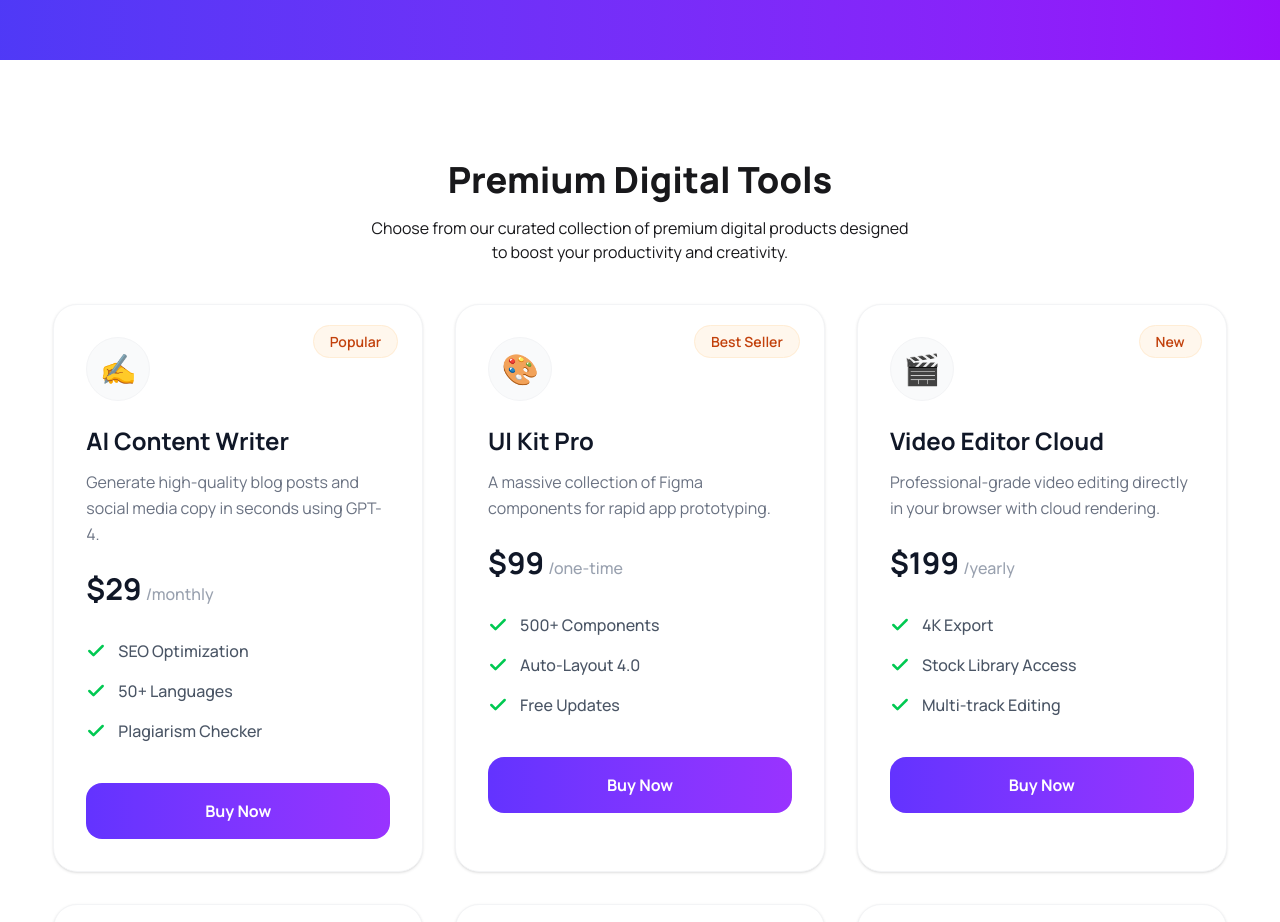
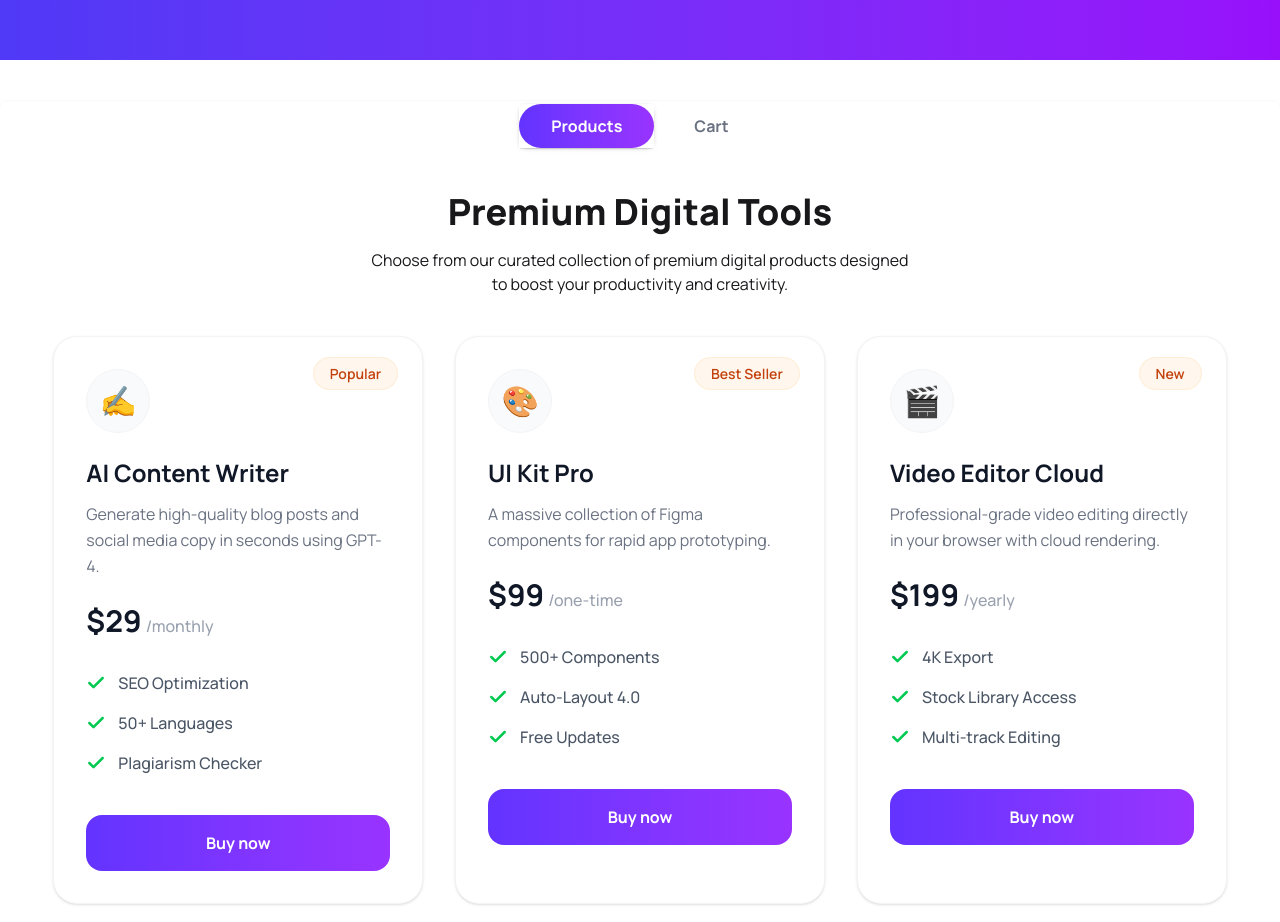
Before and after one commit to Juadul-Ahmed/Digi-tools, a React (Vite) app: page / in a window 1280 px wide. Shown: the part 1010-1932 px from the top of the page. Built offline with nearby package versions, Linux system fonts and the light colour scheme.

Commit message:
cart functionality added

```diff
--- a/src/App.jsx
+++ b/src/App.jsx
@@ -1,4 +1,6 @@
+import { useState } from "react"
 import BannerSection from "./Components/BannerSection"
+import Cart from "./Components/Cart"
 import Count from "./Components/Count"
 import NavBar from "./Components/NavBar"
 import Products from "./Components/Products"
@@ -12,15 +14,56 @@
 const productPromise = getProducts()
 
 
+
 function App() {
 
+const [activeTab,setActiveTab] = useState ("product")
+const [carts,setCarts] = useState([])
 
   return (
     <>
    <NavBar/>
    <BannerSection/>
    <Count/>
-   <Products productPromise={productPromise}/>
+   <div className="flex justify-center tabs tabs-box bg-transparent mt-10">
+        <label className="cursor-pointer">
+          <input
+            type="radio"
+            name="my_tabs_1"
+            className="peer hidden"
+            aria-label="Products"
+            defaultChecked
+            onClick={()=> setActiveTab("product")}
+          />
+          <div
+            className="px-8 py-2.5 rounded-full font-bold text-gray-500 transition-all
+      peer-checked:bg-gradient-to-r peer-checked:from-[#6333ff] peer-checked:to-[#9933ff]
+      peer-checked:text-white  hover:text-[#6333ff]"
+          >
+            Products
+          </div>
+        </label>
+
+        <label className="cursor-pointer ml-2">
+          <input
+            type="radio"
+            name="my_tabs_1"
+            className="peer hidden"
+            aria-label="Cart"
+            onClick={()=> setActiveTab("cart")}
+          />
+          <div
+            className="px-8 py-2.5 rounded-full font-bold text-gray-500 transition-all
+      peer-checked:bg-gradient-to-r peer-checked:from-[#6333ff] peer-checked:to-[#9933ff]
+      peer-checked:text-white hover:text-[#6333ff]"
+          >
+            Cart
+          </div>
+        </label>
+      </div>
+  {activeTab === "product" && <Products productPromise={productPromise} carts={carts} setCarts={setCarts} />}
+
+  {activeTab === "cart" && <Cart carts={carts} />}
     </>
   )
 }
--- a/src/Components/BannerSection.jsx
+++ b/src/Components/BannerSection.jsx
@@ -33,7 +33,7 @@
 
             <a className="btn btn-md md:btn-lg btn-ghost rounded-full font-bold flex items-center gap-2 group">
                <img src="/Play.png" alt="Play" className="w-6 h-6" />
-               <span className="bg-gradient-to-r from-indigo-600 to-purple-600 bg-clip-text text-transparent">
+               <span className={"bg-gradient-to-r from-indigo-600 to-purple-600 bg-clip-text text-transparent"}>
                  Watch Demo
                </span>
             </a>
--- /dev/null
+++ b/src/Components/Cart.jsx
@@ -0,0 +1,33 @@
+import React from "react";
+
+const Cart = ({ carts }) => {
+  console.log(carts);
+  return (
+    <div className="p-10 w-11/12 mx-auto shadow-sm rounded-lg">
+      <h1 className="text-2xl font-bold mb-8">Your Cart</h1>
+      <div className="p-3">
+        {carts.map((item) => (
+        <div key={item.id} className="flex  gap-8 rounded-lg mb-4 bg-[#F9FAFC]">
+          <div>
+            <span className="text-5xl">{item.icon}</span>
+          </div>
+          <div>
+            <h3 className="text-xl font-bold text-[#101727] mb-3">
+              {item.name}
+            </h3>
+            <div>$ {item.price}</div>
+          </div>
+        </div>
+      ))
+      }
+      <div className="flex justify-between">
+        <div className="font-bold text-xl">Total</div>
+        <div className="font-bold text-xl">0</div>
+      </div>
+      </div>
+
+    </div>
+  );
+};
+
+export default Cart;
--- a/src/Components/Products.jsx
+++ b/src/Components/Products.jsx
@@ -1,12 +1,13 @@
-import React, { use } from "react";
-import { Check } from "lucide-react";
+import React, { use} from "react";
+import ProductsCard from "./ProductsCard";
 
-const Products = ({ productPromise }) => {
+const Products = ({ productPromise, carts, setCarts }) => {
   const products = use(productPromise);
+
 
   return (
     <div>
-      <div className="text-center mt-25">
+      <div className="text-center mt-10">
         <h2 className="font-extrabold text-4xl mb-4">Premium Digital Tools</h2>
         <p>
           Choose from our curated collection of premium digital products
@@ -14,51 +15,13 @@
         </p>
       </div>
 
+      {/* tab */}
+
+      {/* tab */}
+
       <div className="mt-10 w-11/12 mx-auto  grid md:grid-cols-2 lg:grid-cols-3 gap-8">
         {products.map((product) => (
-          <div className="relative w-full max-w-sm p-8 bg-white border border-gray-100 rounded-3xl shadow-sm hover:shadow-md transition-shadow">
-            <div className="absolute top-6 right-6">
-              <span className="bg-[#fff7ed] text-[#c2410c] text-sm font-semibold px-4 py-1.5 rounded-full border border-[#ffedd5]">
-                {product.tag}
-              </span>
-            </div>
-
-            <div className="w-16 h-16 bg-gray-50 rounded-full flex items-center justify-center border border-gray-100 mb-6">
-              <span className="text-3xl">{product.icon}</span>
-            </div>
-
-            <h3 className="text-2xl font-bold text-[#101727] mb-3">
-              {product.name}
-            </h3>
-            <p className="text-gray-500 leading-relaxed mb-6">
-              {product.description}
-            </p>
-
-            <div className="flex items-baseline mb-8">
-              <span className="text-3xl font-bold text-[#101727]">
-                ${product.price}
-              </span>
-              <span className="text-gray-400 font-medium ml-1">
-                /{product.period}
-              </span>
-            </div>
-
-            <ul className="space-y-4 mb-10">
-              {product.features.map((feature, index) => (
-                <li
-                  key={index}
-                  className="flex items-center gap-3 text-gray-600 font-medium"
-                >
-                  <Check className="text-green-500 w-5 h-5 stroke-[3]" />
-                  {feature}
-                </li>
-              ))}
-            </ul>
-
-            <button className="w-full py-4 bg-gradient-to-r from-[#6333ff] to-[#9933ff] text-white font-bold rounded-2xl hover:opacity-90 transition-opacity active:scale-[0.98]">
-              Buy Now
-            </button>
-          </div>
+          <ProductsCard key={product.id} product={product} carts={carts} setCarts={setCarts} />
         ))}
       </div>
     </div>
--- /dev/null
+++ b/src/Components/ProductsCard.jsx
@@ -0,0 +1,57 @@
+import React, { useState } from 'react';
+import { Check } from "lucide-react";
+const ProductsCard = ({product,carts,setCarts}) => {
+  const [isBuyNow,setBuyNow] = useState(false)
+
+  const handleBuy = () => {
+    setBuyNow(true)
+    setCarts([...carts, product])
+  }
+  return (
+    <div className="relative w-full max-w-sm p-8 bg-white border border-gray-100 rounded-3xl shadow-sm hover:shadow-md transition-shadow">
+            <div className="absolute top-6 right-6">
+              <span className="bg-[#fff7ed] text-[#c2410c] text-sm font-semibold px-4 py-1.5 rounded-full border border-[#ffedd5]">
+                {product.tag}
+              </span>
+            </div>
+
+            <div className="w-16 h-16 bg-gray-50 rounded-full flex items-center justify-center border border-gray-100 mb-6">
+              <span className="text-3xl">{product.icon}</span>
+            </div>
+
+            <h3 className="text-2xl font-bold text-[#101727] mb-3">
+              {product.name}
+            </h3>
+            <p className="text-gray-500 leading-relaxed mb-6">
+              {product.description}
+            </p>
+
+            <div className="flex items-baseline mb-8">
+              <span className="text-3xl font-bold text-[#101727]">
+                ${product.price}
+              </span>
+              <span className="text-gray-400 font-medium ml-1">
+                /{product.period}
+              </span>
+            </div>
+
+            <ul className="space-y-4 mb-10">
+              {product.features.map((feature, index) => (
+                <li
+                  key={index}
+                  className="flex items-center gap-3 text-gray-600 font-medium"
+                >
+                  <Check className="text-green-500 w-5 h-5 stroke-[3]" />
+                  {feature}
+                </li>
+              ))}
+            </ul>
+
+            <button onClick={handleBuy} className="w-full py-4 bg-gradient-to-r from-[#6333ff] to-[#9933ff] text-white font-bold rounded-2xl hover:opacity-90 transition-opacity active:scale-[0.98]">
+              {isBuyNow ? "Added to cart" : "Buy now"}
+            </button>
+          </div>
+  );
+};
+
+export default ProductsCard;
```
